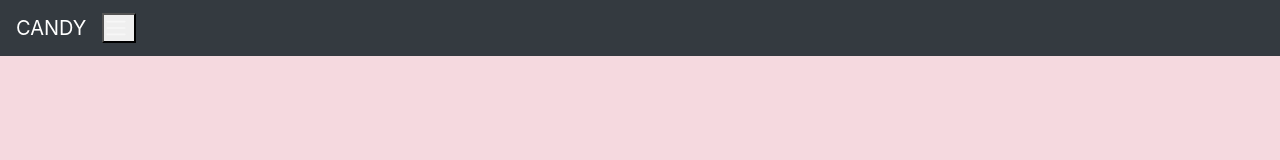
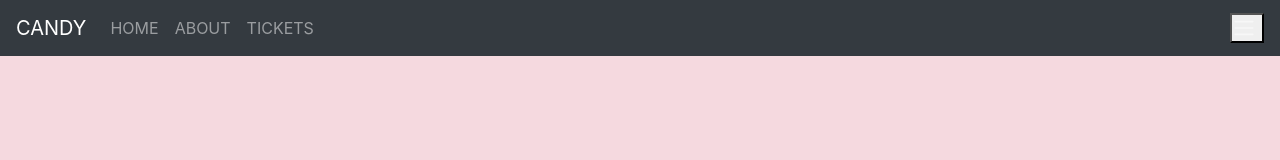
Before and after one commit to amgallo1213/MuseumOfCandy, a plain HTML site: page index.html in a window 1280 px wide. Drawn offline with nearby package versions, Linux system fonts and the light colour scheme.

Commit message:
fixed the navbar!(mostly)

```diff
--- a/index.html
+++ b/index.html
@@ -18,10 +18,21 @@
 
     <nav class="navbar navbar-dark bg-dark navbar-expand-md">
       <a href="#" class="navbar-brand">CANDY</a>
+      <div class="collapse navbar-collapse" id="navLinks">
+        <ul class="navbar-nav">
+          <li class="nav-item"><a href="#" class="nav-link">HOME</a></li>
+        </ul>
+        <ul class="navbar-nav">
+          <li class="nav-item"><a href="#" class="nav-link">ABOUT</a></li>
+        </ul>
+        <ul class="navbar-nav">
+          <li class="nav-item"><a href="#" class="nav-link">TICKETS</a></li>
+        </ul>
+      </div>
       <button class="navbar-toggle nav navbar-nav" data-toggle="collapse" data-target="#navLinks">
         <span class="navbar-toggler-icon"></span>
       </button>
-      <div class="collapse navbar-collapse" id="navLinks"></div>
+
     </nav>
 
 
```
